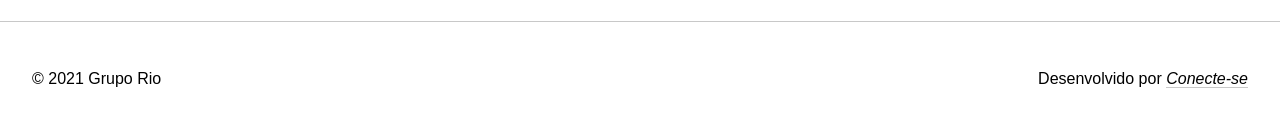
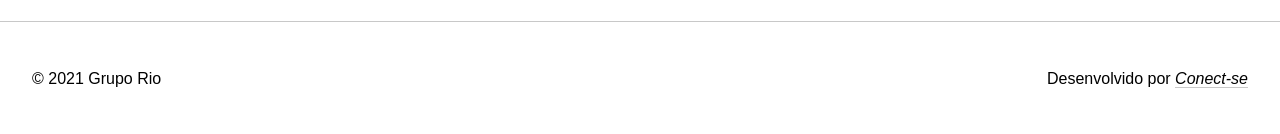
Before and after one commit to tiago0051/grupo-rio, a Next.js app: page / in a window 1280 px wide. Shown: the part 4999-5133 px from the top of the page. Built offline with nearby package versions, Linux system fonts and the light colour scheme.

Commit message:
Correção

```diff
--- a/src/components/Footer/index.tsx
+++ b/src/components/Footer/index.tsx
@@ -38,7 +38,7 @@ export default function Footer(){
 
             <div className="linha">
                 <div className="coluna">© 2021 Grupo Rio</div>
-                <div className="coluna">Desenvolvido por <a href="https://api.whatsapp.com/send/?phone=5555219706468&text&app_absent=0">Conecte-se</a></div>
+                <div className="coluna">Desenvolvido por <a href="https://api.whatsapp.com/send/?phone=5555219706468&text&app_absent=0">Conect-se</a></div>
             </div>
         </FooterStyle>
     )
```
